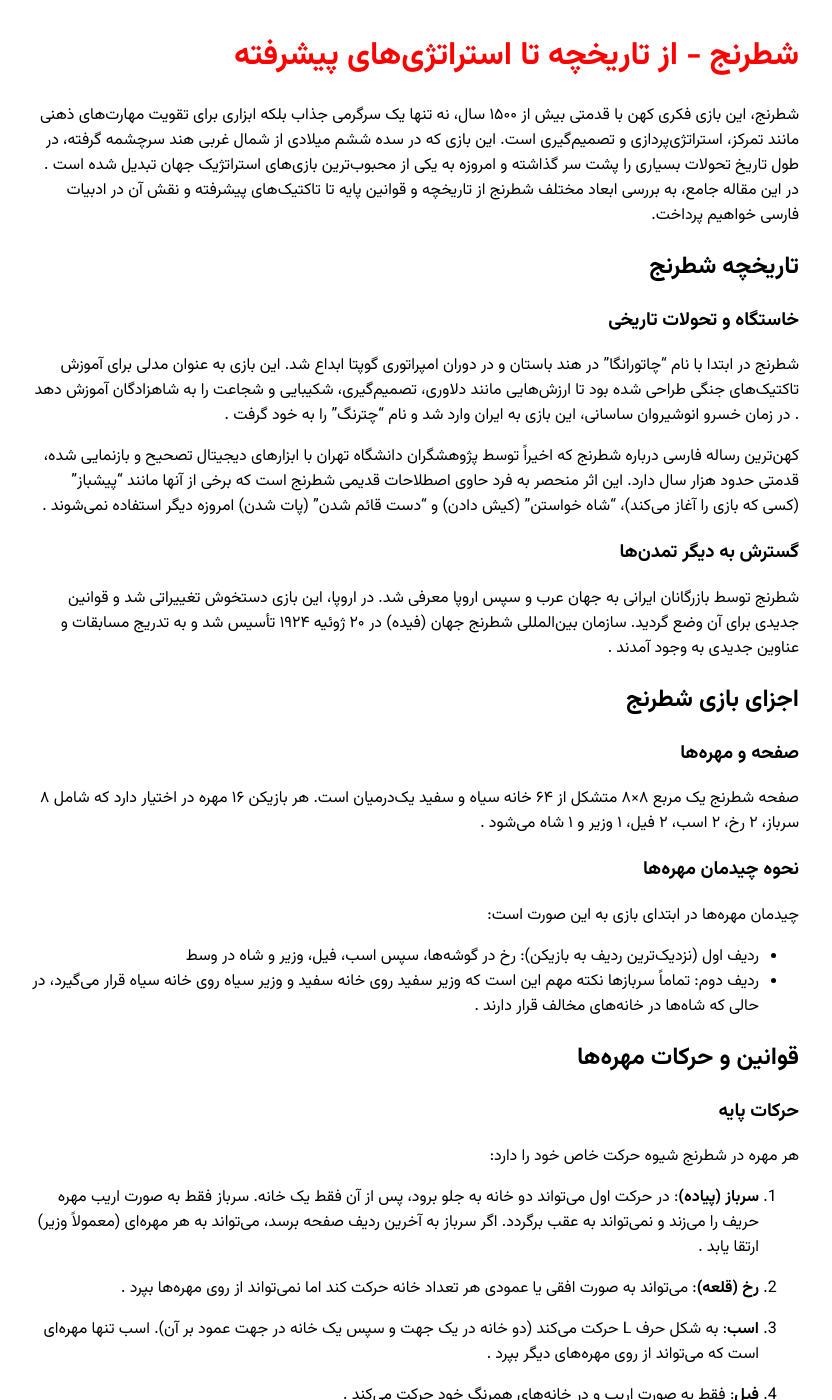
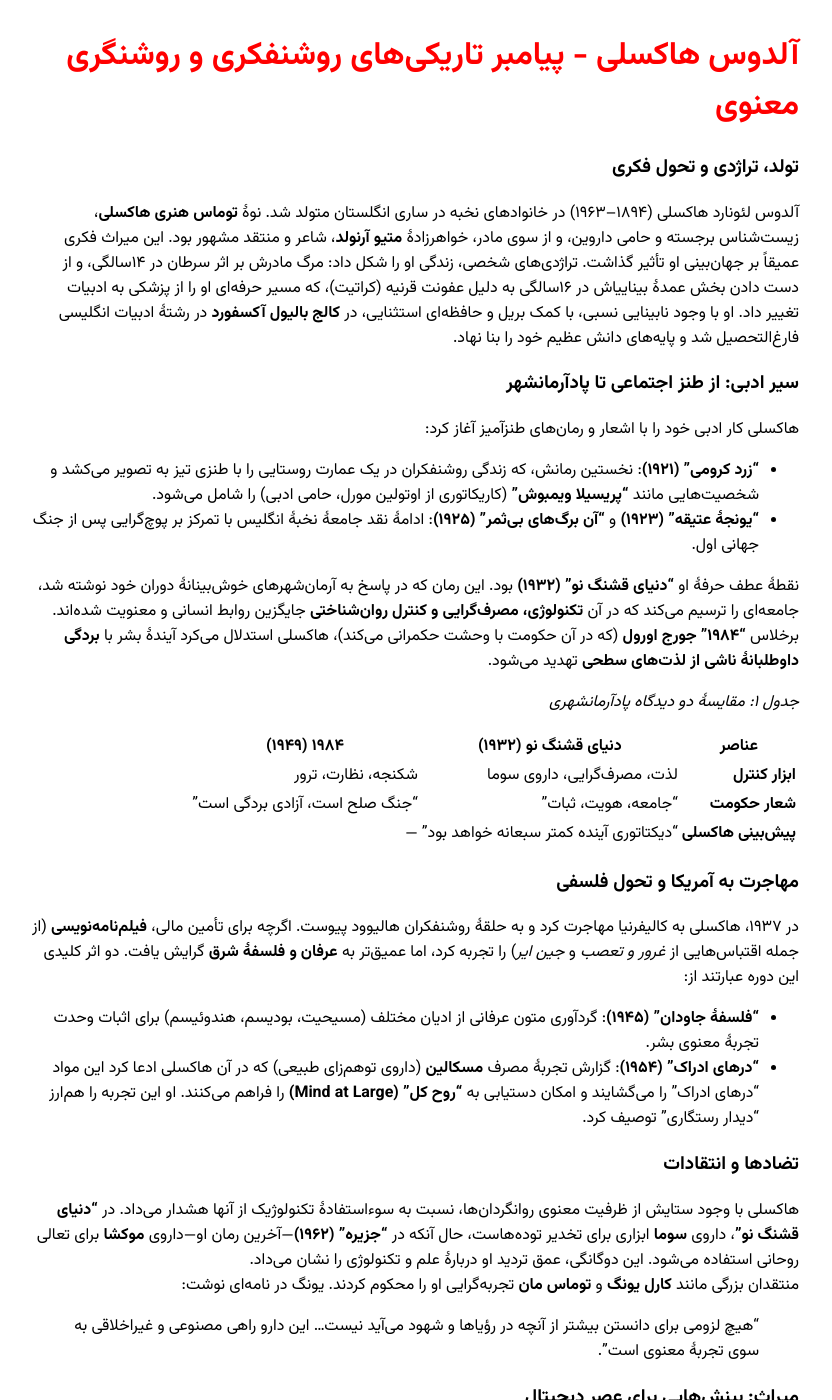
Before and after one commit to darkblog/darkblog.github.io, a Jekyll site: the page built from _posts/2025-6-28-1.md, in a window 1280 px wide and 1400 px high. Shown: the whole window, without its empty margins (225-1057 px from the left). Built offline with Jekyll 4.4.1, drawn with Linux system fonts in a browser that asks for light colours; some of the changed text lies outside the part shown.

Commit message:
Update 2025-6-28-1.md

```diff
--- a/_posts/2025-6-28-1.md
+++ b/_posts/2025-6-28-1.md
@@ -1,114 +1,42 @@
 ---
 layout: post
-title: شطرنج - از تاریخچه تا استراتژی‌های پیشرفته
+title: آلدوس هاکسلی - پیامبر تاریکی‌های روشنفکری و روشنگری معنوی
 ---
 
-شطرنج، این بازی فکری کهن با قدمتی بیش از ۱۵۰۰ سال، نه تنها یک سرگرمی جذاب بلکه ابزاری برای تقویت مهارت‌های ذهنی مانند تمرکز، استراتژی‌پردازی و تصمیم‌گیری است. این بازی که در سده ششم میلادی از شمال غربی هند سرچشمه گرفته، در طول تاریخ تحولات بسیاری را پشت سر گذاشته و امروزه به یکی از محبوب‌ترین بازی‌های استراتژیک جهان تبدیل شده است . در این مقاله جامع، به بررسی ابعاد مختلف شطرنج از تاریخچه و قوانین پایه تا تاکتیک‌های پیشرفته و نقش آن در ادبیات فارسی خواهیم پرداخت.
+### تولد، تراژدی و تحول فکری
+آلدوس لئونارد هاکسلی (۱۸۹۴–۱۹۶۳) در خانوادهای نخبه در ساری انگلستان متولد شد. نوهٔ **توماس هنری هاکسلی**، زیست‌شناس برجسته و حامی داروین، و از سوی مادر، خواهرزادهٔ **متیو آرنولد**، شاعر و منتقد مشهور بود. این میراث فکری عمیقاً بر جهان‌بینی او تأثیر گذاشت. تراژدی‌های شخصی، زندگی او را شکل داد: مرگ مادرش بر اثر سرطان در ۱۴سالگی، و از دست دادن بخش عمدهٔ بیناییاش در ۱۶سالگی به دلیل عفونت قرنیه (کراتیت)، که مسیر حرفه‌ای او را از پزشکی به ادبیات تغییر داد. او با وجود نابینایی نسبی، با کمک بریل و حافظه‌ای استثنایی، در **کالج بالیول آکسفورد** در رشتهٔ ادبیات انگلیسی فارغ‌التحصیل شد و پایه‌های دانش عظیم خود را بنا نهاد.
 
-## تاریخچه شطرنج
+### سیر ادبی: از طنز اجتماعی تا پادآرمانشهر
+هاکسلی کار ادبی خود را با اشعار و رمان‌های طنزآمیز آغاز کرد:
+- **"زرد کرومی" (۱۹۲۱)**: نخستین رمانش، که زندگی روشنفکران در یک عمارت روستایی را با طنزی تیز به تصویر می‌کشد و شخصیت‌هایی مانند **"پریسیلا ویمبوش"** (کاریکاتوری از اوتولین مورل، حامی ادبی) را شامل می‌شود.
+- **"یونجهٔ عتیقه" (۱۹۲۳)** و **"آن برگ‌های بی‌ثمر" (۱۹۲۵)**: ادامهٔ نقد جامعهٔ نخبهٔ انگلیس با تمرکز بر پوچ‌گرایی پس از جنگ جهانی اول.
 
-### خاستگاه و تحولات تاریخی
+نقطهٔ عطف حرفهٔ او **"دنیای قشنگ نو" (۱۹۳۲)** بود. این رمان که در پاسخ به آرمان‌شهرهای خوش‌بینانهٔ دوران خود نوشته شد، جامعه‌ای را ترسیم می‌کند که در آن **تکنولوژی، مصرف‌گرایی و کنترل روان‌شناختی** جایگزین روابط انسانی و معنویت شده‌اند. برخلاس **"۱۹۸۴" جورج اورول** (که در آن حکومت با وحشت حکمرانی می‌کند)، هاکسلی استدلال می‌کرد آیندهٔ بشر با **بردگی داوطلبانهٔ ناشی از لذت‌های سطحی** تهدید می‌شود.
 
-شطرنج در ابتدا با نام "چاتورانگا" در هند باستان و در دوران امپراتوری گوپتا ابداع شد. این بازی به عنوان مدلی برای آموزش تاکتیک‌های جنگی طراحی شده بود تا ارزش‌هایی مانند دلاوری، تصمیم‌گیری، شکیبایی و شجاعت را به شاهزادگان آموزش دهد . در زمان خسرو انوشیروان ساسانی، این بازی به ایران وارد شد و نام "چترنگ" را به خود گرفت .
+*جدول ۱: مقایسهٔ دو دیدگاه پادآرمانشهری*
 
-کهن‌ترین رساله فارسی درباره شطرنج که اخیراً توسط پژوهشگران دانشگاه تهران با ابزارهای دیجیتال تصحیح و بازنمایی شده، قدمتی حدود هزار سال دارد. این اثر منحصر به فرد حاوی اصطلاحات قدیمی شطرنج است که برخی از آنها مانند "پیشباز" (کسی که بازی را آغاز می‌کند)، "شاه خواستن" (کیش دادن) و "دست قائم شدن" (پات شدن) امروزه دیگر استفاده نمی‌شوند .
+| **عناصر**          | **دنیای قشنگ نو (۱۹۳۲)**      | **۱۹۸۴ (۱۹۴۹)**             |
+|---------------------|-------------------------------|----------------------------|
+| **ابزار کنترل**     | لذت، مصرف‌گرایی، داروی سوما   | شکنجه، نظارت، ترور         |
+| **شعار حکومت**      | "جامعه، هویت، ثبات"          | "جنگ صلح است، آزادی بردگی است" |
+| **پیش‌بینی هاکسلی** | "دیکتاتوری آینده کمتر سبعانه خواهد بود" | —                          |
 
-### گسترش به دیگر تمدن‌ها
+### مهاجرت به آمریکا و تحول فلسفی
+در ۱۹۳۷، هاکسلی به کالیفرنیا مهاجرت کرد و به حلقهٔ روشنفکران هالیوود پیوست. اگرچه برای تأمین مالی، **فیلم‌نامه‌نویسی** (از جمله اقتباس‌هایی از *غرور و تعصب* و *جین ایر*) را تجربه کرد، اما عمیق‌تر به **عرفان و فلسفهٔ شرق** گرایش یافت. دو اثر کلیدی این دوره عبارتند از:
+- **"فلسفهٔ جاودان" (۱۹۴۵)**: گردآوری متون عرفانی از ادیان مختلف (مسیحیت، بودیسم، هندوئیسم) برای اثبات وحدت تجربهٔ معنوی بشر.
+- **"درهای ادراک" (۱۹۵۴)**: گزارش تجربهٔ مصرف **مسکالین** (داروی توهم‌زای طبیعی) که در آن هاکسلی ادعا کرد این مواد "درهای ادراک" را می‌گشایند و امکان دستیابی به **"روح کل" (Mind at Large)** را فراهم می‌کنند. او این تجربه را هم‌ارز "دیدار رستگاری" توصیف کرد.
 
-شطرنج توسط بازرگانان ایرانی به جهان عرب و سپس اروپا معرفی شد. در اروپا، این بازی دستخوش تغییراتی شد و قوانین جدیدی برای آن وضع گردید. سازمان بین‌المللی شطرنج جهان (فیده) در ۲۰ ژوئیه ۱۹۲۴ تأسیس شد و به تدریج مسابقات و عناوین جدیدی به وجود آمدند .
+### تضادها و انتقادات
+هاکسلی با وجود ستایش از ظرفیت معنوی روانگردان‌ها، نسبت به سوءاستفادهٔ تکنولوژیک از آنها هشدار می‌داد. در **"دنیای قشنگ نو"**، داروی **سوما** ابزاری برای تخدیر توده‌هاست، حال آنکه در **"جزیره" (۱۹۶۲)**—آخرین رمان او—داروی **موکشا** برای تعالی روحانی استفاده می‌شود. این دوگانگی، عمق تردید او دربارهٔ علم و تکنولوژی را نشان می‌داد.
+منتقدان بزرگی مانند **کارل یونگ** و **توماس مان** تجربه‌گرایی او را محکوم کردند. یونگ در نامه‌ای نوشت:
+> "هیچ لزومی برای دانستن بیشتر از آنچه در رؤیاها و شهود می‌آید نیست... این دارو راهی مصنوعی و غیراخلاقی به سوی تجربهٔ معنوی است".
 
-## اجزای بازی شطرنج
+### میراث: بینش‌هایی برای عصر دیجیتال
+هاکسلی در ۲۲ نوامبر ۱۹۶۳—همان روز ترور جان اف. کندی—درگذشت. او **هفت بار نامزد جایزهٔ نوبل ادبیات** شد و بیش از ۵۰ کتاب از خود به جای گذاشت. میراث او را می‌توان در سه محور خلاصه کرد:
+1. **پیش‌بینی‌های تکنولوژیک**: سلول‌های بنیادی، مهندسی ژنتیک، و اعتیاد به رسانه‌های دیجیتال، بازتاب دنیای قشنگ نو هستند.
+2. **تأثیر بر فرهنگ روانگردان**: تجربیات او الهام‌بخش جنبش هیپی‌های دههٔ ۱۹۶۰ و تحقیقات جدید دربارهٔ کاربرد درمانی روانگردان‌ها بود.
+3. **نقد انسان معاصر**: هاکسلی هشدار می‌داد که **تمایل بشر به راحتی و لذت**، بیش از زورگویی مستقیم، آزادی او را تهدید می‌کند. به قول او:
+> "فساد بزرگ دموکراسی این است که مردم را نه با زور، بلکه با سرگرم کردن بی‌وقفه به بردگی می‌کشند".
 
-### صفحه و مهره‌ها
-
-صفحه شطرنج یک مربع ۸×۸ متشکل از ۶۴ خانه سیاه و سفید یک‌درمیان است. هر بازیکن ۱۶ مهره در اختیار دارد که شامل ۸ سرباز، ۲ رخ، ۲ اسب، ۲ فیل، ۱ وزیر و ۱ شاه می‌شود .
-
-### نحوه چیدمان مهره‌ها
-
-چیدمان مهره‌ها در ابتدای بازی به این صورت است:
-- ردیف اول (نزدیک‌ترین ردیف به بازیکن): رخ در گوشه‌ها، سپس اسب، فیل، وزیر و شاه در وسط
-- ردیف دوم: تماماً سربازها
-نکته مهم این است که وزیر سفید روی خانه سفید و وزیر سیاه روی خانه سیاه قرار می‌گیرد، در حالی که شاه‌ها در خانه‌های مخالف قرار دارند .
-
-## قوانین و حرکات مهره‌ها
-
-### حرکات پایه
-
-هر مهره در شطرنج شیوه حرکت خاص خود را دارد:
-
-1. **سرباز (پیاده)**: در حرکت اول می‌تواند دو خانه به جلو برود، پس از آن فقط یک خانه. سرباز فقط به صورت اریب مهره حریف را می‌زند و نمی‌تواند به عقب برگردد. اگر سرباز به آخرین ردیف صفحه برسد، می‌تواند به هر مهره‌ای (معمولاً وزیر) ارتقا یابد .
-
-2. **رخ (قلعه)**: می‌تواند به صورت افقی یا عمودی هر تعداد خانه حرکت کند اما نمی‌تواند از روی مهره‌ها بپرد .
-
-3. **اسب**: به شکل حرف L حرکت می‌کند (دو خانه در یک جهت و سپس یک خانه در جهت عمود بر آن). اسب تنها مهره‌ای است که می‌تواند از روی مهره‌های دیگر بپرد .
-
-4. **فیل**: فقط به صورت اریب و در خانه‌های همرنگ خود حرکت می‌کند .
-
-5. **وزیر**: ترکیبی از حرکت رخ و فیل؛ می‌تواند در هر جهت و به هر تعداد خانه حرکت کند .
-
-6. **شاه**: فقط می‌تواند یک خانه در هر جهت حرکت کند. محافظت از شاه اصلی‌ترین هدف بازی است .
-
-### حرکات ویژه
-
-- **قلعه رفتن**: حرکتی است که در آن شاه دو خانه به سمت رخ حرکت می‌کند و رخ از روی شاه می‌پرد و در طرف دیگر شاه قرار می‌گیرد. این حرکت فقط در شرایط خاصی امکان‌پذیر است .
-
-- **آنپاسان**: قاعده‌ای خاص برای زدن سرباز حریف توسط سرباز خودی .
-
-## مفاهیم پیشرفته و تاکتیک‌ها
-
-### موقعیت‌های خاص (منصوبه)
-
-در رساله کهن فارسی شطرنج، بیش از ۱۹۰ مسئله خاص به نام "منصوبه" بررسی شده است. اینها موقعیت‌هایی هستند که مهره‌های دو بازیکن در شرایط ویژه‌ای قرار دارند و بازیکن باید بهترین حرکت را برای رسیدن به پیروزی در چند حرکت بعدی انتخاب کند .
-
-### تاکتیک‌های متداول
-
-1. **چنگال**: هنگامی که یک مهره (معمولاً اسب) همزمان دو مهره حریف را تهدید می‌کند .
-
-2. **آچمز**: محدود کردن حرکت مهره حریف توسط تهدید مهره‌ای باارزش در پشت آن .
-
-3. **کیش دائم**: تکرار حرکت‌هایی که شاه حریف را مدام در معرض کیش قرار می‌دهد و منجر به تساوی می‌شود .
-
-## پایان بازی
-
-بازی شطرنج به چند صورت می‌تواند پایان یابد:
-
-1. **کیش و مات**: وقتی شاه حریف در معرض حمله قرار گیرد و راهی برای فرار نداشته باشد .
-
-2. **تساوی**: در شرایطی مانند پات (هیچ حرکت قانونی ممکن نباشد)، توافق دو طرفه، تکرار سه‌باره یک موقعیت، یا قانون ۵۰ حرکت (اگر در ۵۰ حرکت متوالی هیچ مهره‌ای زده نشود و سربازی حرکت نکند) .
-
-## شطرنج در ادب فارسی
-
-شطرنج و نرد جایگاه ویژه‌ای در ادبیات فارسی دارند. پایان‌نامه‌هایی مانند "نرد و شطرنج در ادب فارسی" (۱۳۷۴) و "نرد و شطرنج در شعر فارسی (تا قرن ۸)" به بررسی این موضوع پرداخته‌اند. در متون کهن فارسی، اصطلاحات و ترکیبات مختلفی مربوط به شطرنج وجود دارد که فهم برخی از متون شعری و نثری را آسان‌تر می‌سازد .
-
-مقالات متعددی نیز به بررسی نقش شطرنج در آثار شاعران بزرگی مانند خاقانی و نظامی پرداخته‌اند. برای مثال، مقاله "بازخوانی انتقادی شروح آثار خاقانی و نظامی با تکیه بر برخی از اصطلاحات بازی‌های نرد و شطرنج" نشان می‌دهد که چگونه این شاعران از اصطلاحات شطرنج برای بیان مفاهیم عمیق استفاده کرده‌اند .
-
-## آموزش شطرنج برای مبتدیان
-
-برای یادگیری شطرنج می‌توانید این مراحل را دنبال کنید:
-
-1. با صفحه و مهره‌ها آشنا شوید .
-2. حرکت هر مهره را به دقت یاد بگیرید .
-3. قوانین خاص مانند قلعه رفتن و ارتقای سرباز را بیاموزید .
-4. استراتژی‌های پایه مانند کنترل مرکز و توسعه مهره‌ها را تمرین کنید .
-5. با حل مسائل ساده شطرنج (منصوبه) مهارت خود را افزایش دهید .
-
-## نکات کلیدی برای پیشرفت در شطرنج
-
-- همیشه مراقب شاه خود باشید و آن را در موقعیت امن قرار دهید .
-- مهره‌ها را بی‌دلیل از دست ندهید؛ هر مهره ارزش خاص خود را دارد .
-- از وزیر به عنوان قوی‌ترین مهره خود به نحو احسن استفاده کنید .
-- اسب‌ها برای حملات غافلگیرکننده عالی هستند .
-- سربازها ممکن است ضعیف به نظر برسند، اما در صورت ارتقا می‌توانند بازی را تغییر دهند .
-
-## نتیجه‌گیری
-
-شطرنج بیش از یک بازی ساده، هنری است که ترکیبی از استراتژی، خلاقیت و تمرکز را می‌طلبد. از بررسی رساله‌های کهن فارسی تا یادگیری تکنیک‌های مدرن، این بازی جذابیت‌های بی‌شماری دارد. چه به عنوان یک سرگرمی و چه به عنوان یک ورزش فکری جدی، شطرنج می‌تواند مهارت‌های ذهنی شما را تقویت کند و دیدگاه جدیدی نسبت به حل مسئله به شما بدهد. با مطالعه این مقاله و تمرین مداوم، می‌توانید گام‌های اولیه را در مسیر تبدیل شدن به یک شطرنج‌باز ماهر بردارید.
-
-- [بازی دان](https://www.bazidan.com/%D9%85%D8%AC%D9%84%D9%87-%DA%A9%D9%88%D8%AF%DA%A9/%D9%85%D9%82%D8%A7%D9%84%D9%87/%D8%A8%D8%A7%D8%B2%DB%8C-%D8%B4%D8%B7%D8%B1%D9%86%D8%AC)
-- [ایرنا](https://www.irna.ir/news/85628747/%D8%B1%D9%85%D8%B2%DA%AF%D8%B4%D8%A7%DB%8C%DB%8C-%D8%B1%D8%A7%DB%8C%D8%A7%D9%86%D9%87-%D8%A7%DB%8C-%D8%A7%D8%B2-%DA%A9%D9%87%D9%86-%D8%AA%D8%B1%DB%8C%D9%86-%D8%B1%D8%B3%D8%A7%D9%84%D9%87-%D9%81%D8%A7%D8%B1%D8%B3%DB%8C-%D8%B4%D8%B7%D8%B1%D9%86%D8%AC)
-- [برنا](https://borna.news/fa/news/2150843/%D8%B1%D8%A7%D8%B2-%DA%A9%D9%87%D9%86%E2%80%8C%D8%AA%D8%B1%DB%8C%D9%86-%D8%B1%D8%B3%D8%A7%D9%84%D9%87-%D9%81%D8%A7%D8%B1%D8%B3%DB%8C-%D8%B4%D8%B7%D8%B1%D9%86%D8%AC-%D9%BE%D8%B3-%D8%A7%D8%B2-%D9%87%D8%B2%D8%A7%D8%B1-%D8%B3%D8%A7%D9%84-%D9%81%D8%A7%D8%B4-%D8%B4%D8%AF)
-- [نمناک](https://namnak.com/%D8%A2%D9%85%D9%88%D8%B2%D8%B4-%D8%B4%D8%B7%D8%B1%D9%86%D8%AC.p24761)
-- [کالاورزش](https://kalavarzesh.com/article/297/%D8%A2%D9%85%D9%88%D8%B2%D8%B4-%D8%B4%D8%B7%D8%B1%D9%86%D8%AC.aspx)
-- [شهر فکر](https://shahrefekr.ir/chess-rules/)
-- [فرادرس](https://blog.faradars.org/%D8%A2%D9%85%D9%88%D8%B2%D8%B4-%D8%B4%D8%B7%D8%B1%D9%86%D8%AC/)
-- [مگ ایران](https://magirans.com/%D8%AA%D8%AD%D9%82%DB%8C%D9%82-%D8%AF%D8%B1-%D9%85%D9%88%D8%B1%D8%AF-%D8%B4%D8%B7%D8%B1%D9%86%D8%AC.htm)
+### نتیجه‌گیری: پیامبری برای تمام اعصار
+هاکسلی در طول عمرش از **طبیعت‌گرایی علمی** به **عرفان جهانی** گذار کرد، اما پرسش محوری او ثابت ماند: چگونه می‌توان در جهانی که علم و تکنولوژی حاکم است، انسانیت را حفظ کرد؟ پاسخ او در "جزیره" خلاصه می‌شود: ترکیب **خرد علمی** با **بینش معنوی**، و مقاومت در برابر وسوسهٔ سلطه‌گری تکنوکراسی. امروز، در عصر هوش مصنوعی و واقعیت مجازی، پرسش‌های او بیش از هر زمان دیگری اضطراری به نظر می‌رسند.
```
